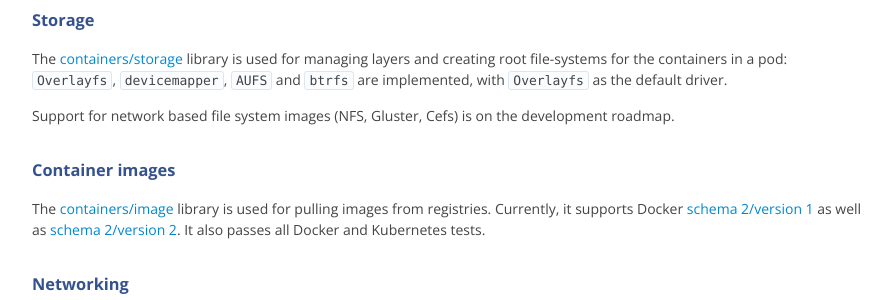
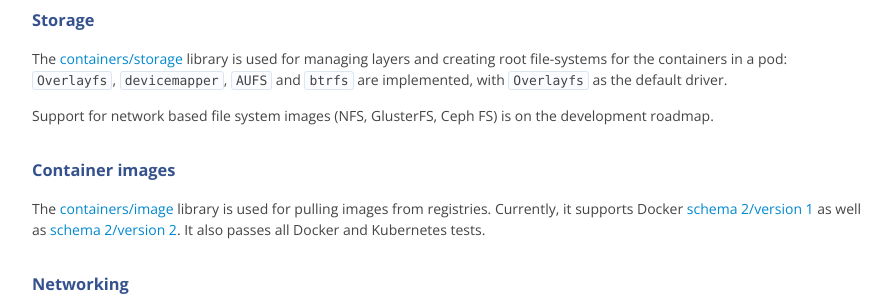
Before and after one commit to cri-o/cri-o.io, a Jekyll site: the page built from index.md, in a window 1280 px wide and 900 px high, scrolled down 2860 px. Shown: the part 154-454 px from the top of the window, without its empty margins (192-1083 px from the left). Built offline with Jekyll 4.4.1, drawn with Linux system fonts in a browser that asks for light colours; comment, search, counter and statistics services are not loaded.

Commit message:
Fix network file system names

```diff
--- a/index.md
+++ b/index.md
@@ -93,7 +93,7 @@ The [containers/storage](https://github.com/containers/storage) library is used
 and creating root file-systems for the containers in a pod: `Overlayfs`, `devicemapper`, `AUFS` and `btrfs`
 are implemented, with `Overlayfs` as the default driver.
 
-Support for network based file system images (NFS, Gluster, Cefs) is on the development roadmap.
+Support for network based file system images (NFS, GlusterFS, Ceph FS) is on the development roadmap.
 
 ### Container images
 
```
